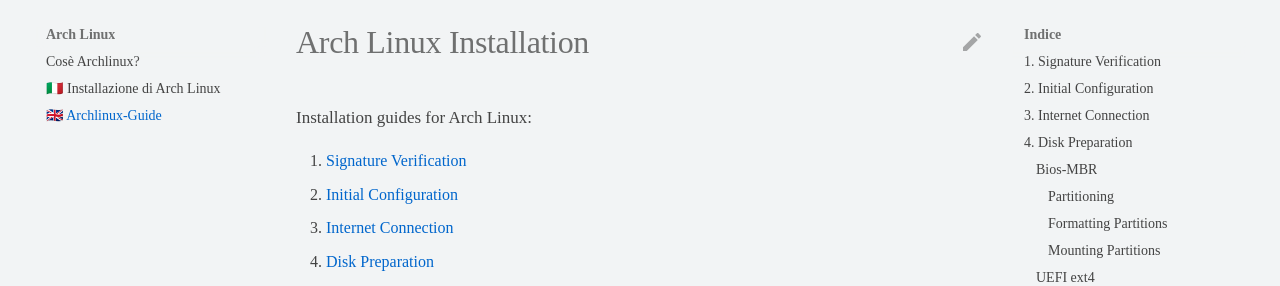
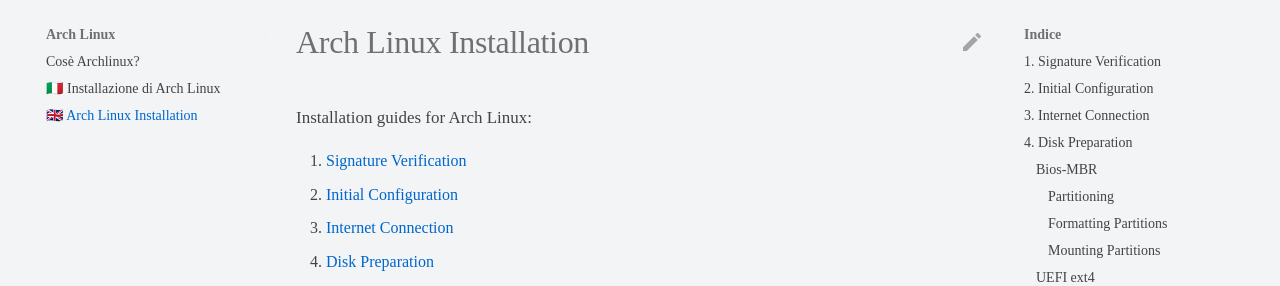
Before and after one commit to ArchItalia/site, an MkDocs documentation site: the page built from docs/en/Archlinux-Guide/guide.md, in a window 1280 px wide. Shown: the part 185-471 px from the top of the page. Built offline with MkDocs 1.6.1 and Material for MkDocs 9.7.7, drawn with Linux system fonts in a browser that asks for light colours; comment, search, counter and statistics services are not loaded; the version menu is left out.

Commit message:
Add files via upload

```diff
--- a/mkdocs.yml
+++ b/mkdocs.yml
@@ -13,8 +13,8 @@
         - '🇬🇧 Welcome': en/index.md
   - 'Arch Linux':
         - 'Cosè Archlinux?': Archlinux-Guida/about-arch.md
-        -  🇮🇹 Installazione di Arch Linux: Archlinux-Guida/arch-guida.md
-        - '🇬🇧 Archlinux-Guide': 'en/Archlinux-Guide/guide.md'
+        - '🇮🇹 Installazione di Arch Linux': Archlinux-Guida/arch-guida.md
+        - '🇬🇧 Arch Linux Installation': 'en/Archlinux-Guide/guide.md'
   - 'Altre Guide':
         - 'Pacman': 'Altre-Guide/Pacman.md'
         - 'AUR': 'Altre-Guide/aur.md'
```
